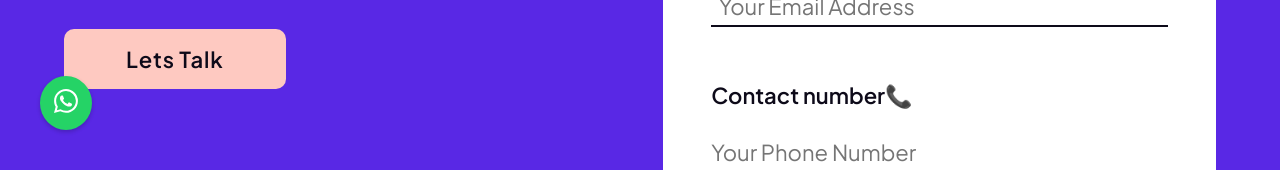
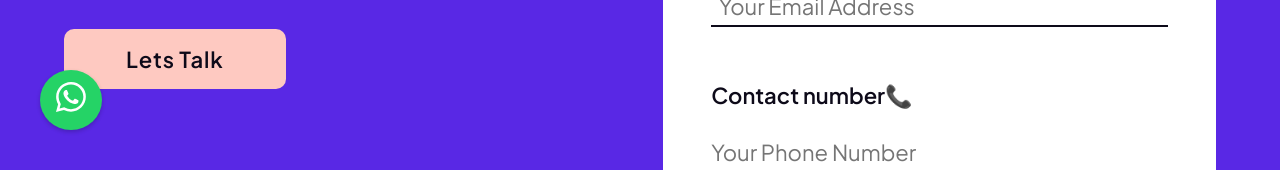
Before and after one commit to JunaidShamnad/Agency-Website, a Next.js app: page / in a window 1280 px wide. Shown: the part 630-800 px from the top of the page. Built offline with nearby package versions, Linux system fonts and the light colour scheme.

Commit message:
begin button

```diff
--- a/components/Features/index.jsx
+++ b/components/Features/index.jsx
@@ -1,5 +1,6 @@
 import React from 'react'
 import { BeginButton, Container, Left, LeftCaption, LeftDescription, LeftHeader, LeftHeading, LeftImg, LeftImgDiv, Numbers, Right, RightParagraph, RightSections, Section } from './Features.styled'
+import Link from 'next/link'
 
 function Features() {
   return (
@@ -15,7 +16,7 @@ function Features() {
 
             </Left>
             <LeftImg>
-                        <BeginButton>Let&apos;s Begin</BeginButton>
+            <Link href="#contact-form" passHref><BeginButton>Let&apos;s Begin</BeginButton></Link>
                     </LeftImg>
             <Right>
                 <RightSections>
--- a/components/OurWorks/index.jsx
+++ b/components/OurWorks/index.jsx
@@ -83,7 +83,7 @@ const OurWorks = () => {
               <WorkDiv key={work.id} style={{paddingRight:"10px"}}>
               <ImageDiv
                 style={{background:`url(${work.image})`, backgroundSize: 'cover', backgroundPosition: 'center'}}>
-                <Link href={work.url} target="_blank">
+                <Link href={work.url} as="a" target="_blank">
                   <ViewButton>{work.name}</ViewButton>
                 </Link>
               </ImageDiv>
--- a/container/HomePage/index.jsx
+++ b/container/HomePage/index.jsx
@@ -26,7 +26,7 @@ const HomePage = () => {
     left: 40px;
     background-color: #25d366;
     color: #fff;
-    padding: 12px 14px;
+    padding: 11px 16px;
     border-radius: 50%;
     display: grid;
     place-items:center;
@@ -38,7 +38,7 @@ const HomePage = () => {
   `;
 
   const FloatingButtonIcon = styled.span`
-    font-size: 24px;
+    font-size: 30px;
   `;
 
   return (
```
